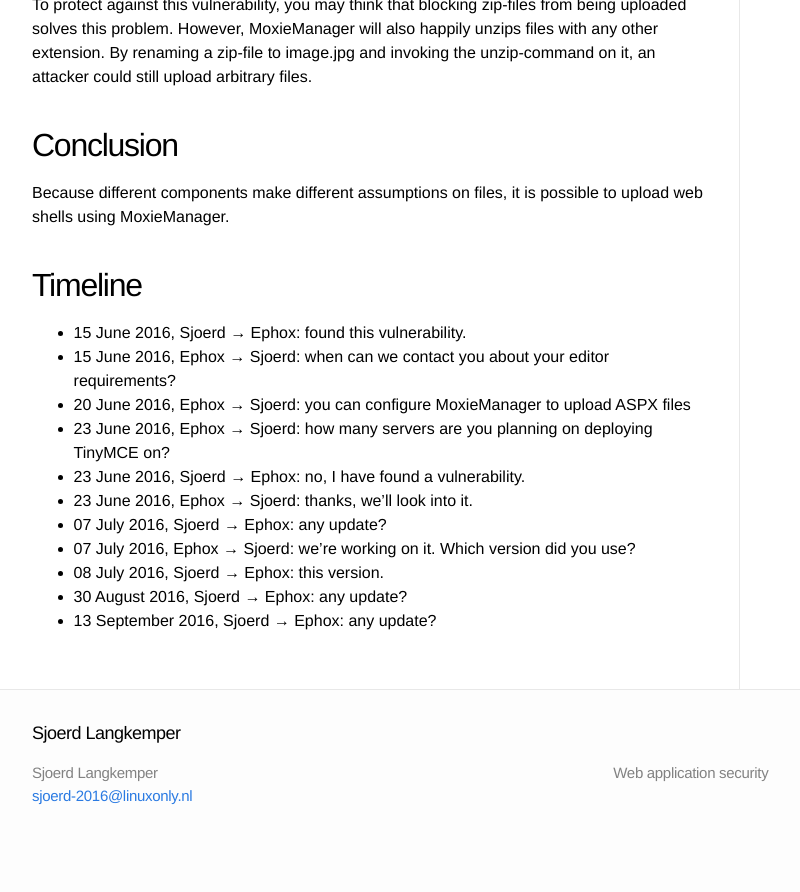
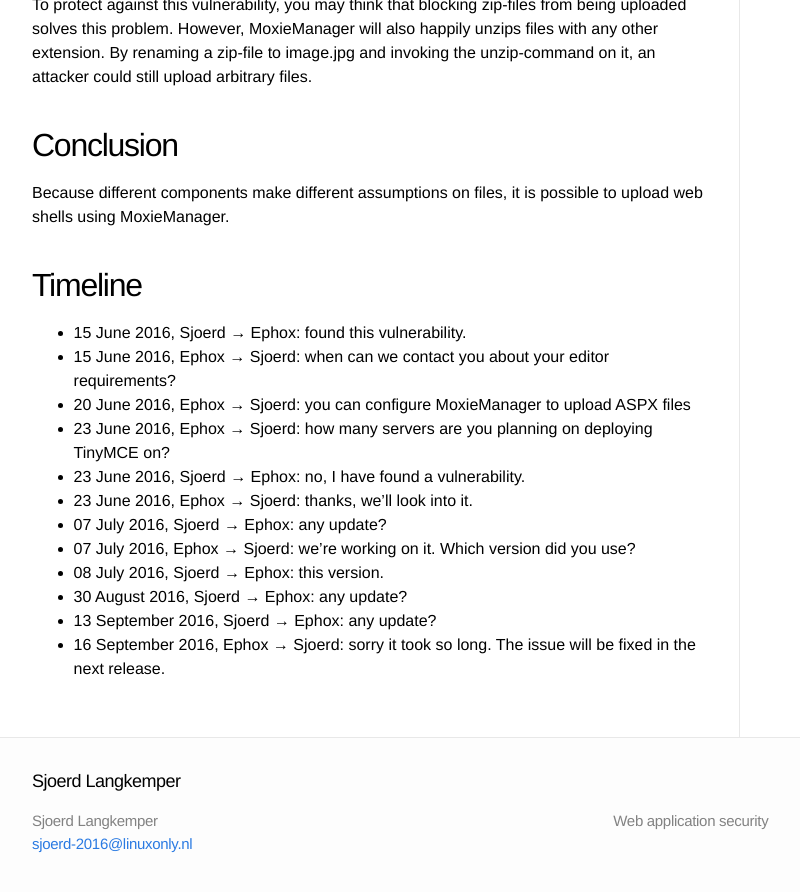
Before and after one commit to Sjord/Sjord.github.io, a Jekyll site: the page built from _posts/2016-07-07-uploading-webshells-with-moxiemanager.md, in a window 1280 px wide and 900 px high, scrolled down 2965 px. Shown: the top 892 px of the window, without its empty margins (108-908 px from the left). Built offline with Jekyll 4.4.1, drawn with Linux system fonts in a browser that asks for light colours; before the commit the page ends 3817 px from its top, so only the background shows below that.

Commit message:
Received response from MoxieManager

```diff
--- a/_posts/2016-07-07-uploading-webshells-with-moxiemanager.md
+++ b/_posts/2016-07-07-uploading-webshells-with-moxiemanager.md
@@ -75,3 +75,4 @@
 * 08 July 2016, Sjoerd → Ephox: this version.
 * 30 August 2016, Sjoerd → Ephox: any update?
 * 13 September 2016, Sjoerd → Ephox: any update?
+* 16 September 2016, Ephox → Sjoerd: sorry it took so long. The issue will be fixed in the next release.
```
